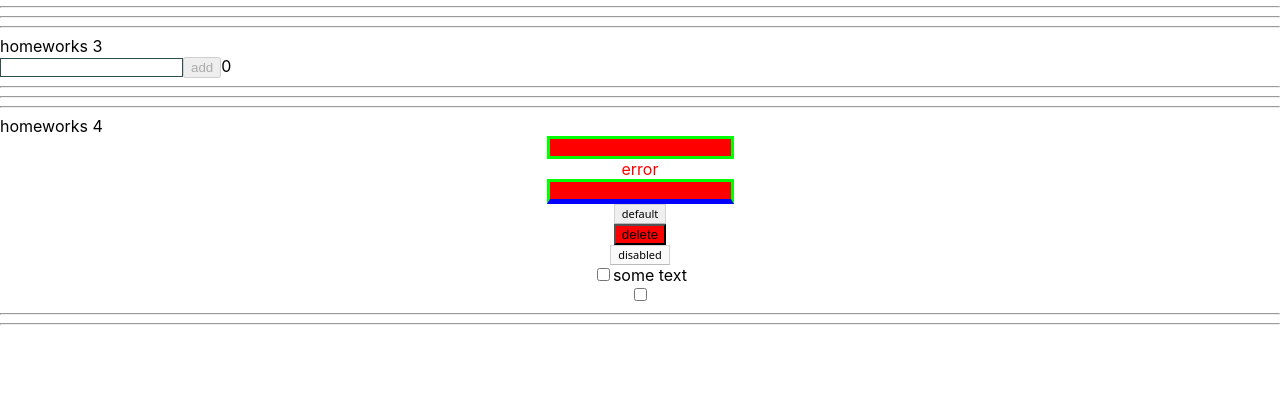
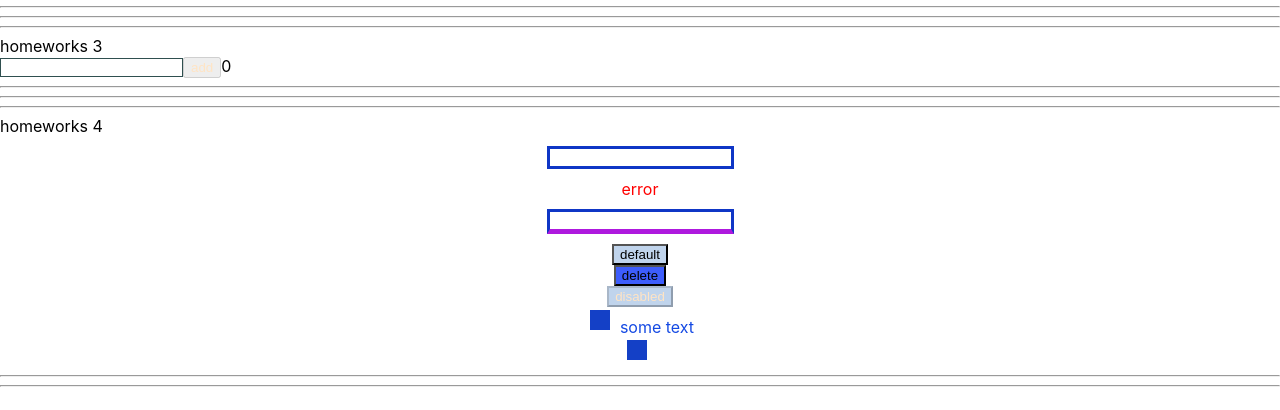
Before and after one commit to e1ing/react-homework, a React (Create React App) app: page / in a window 1280 px wide. Shown: the part 192-602 px from the top of the page. Built offline with nearby package versions, Linux system fonts and the light colour scheme.

Commit message:
homework-4

```diff
--- a/src/p2-homeworks/h4/HW4.module.css
+++ b/src/p2-homeworks/h4/HW4.module.css
@@ -1,5 +1,5 @@
 .blue {
-    border-bottom: 5px solid blue;
+    border-bottom: 5px solid #ae19de;
 }
 
 .column {
--- a/src/p2-homeworks/h4/common/c1-SuperInputText/SuperInputText.module.css
+++ b/src/p2-homeworks/h4/common/c1-SuperInputText/SuperInputText.module.css
@@ -1,11 +1,17 @@
+.input:focus{
+    outline: none;
+    border: coral solid 2px;
+}
+
 .superInput {
-    border: 1px solid #cccccc;
+    border: 1px solid #d027f1;
     border-radius: 3px;
 }
 
 .errorInput {
-    border: 3px solid lime;
-    background: red;
+    margin: 10px;
+    border: 3px solid #0f36c6;
+    background: #ffffff;
 }
 
 .error {
--- a/src/p2-homeworks/h4/common/c2-SuperButton/SuperButton.module.css
+++ b/src/p2-homeworks/h4/common/c2-SuperButton/SuperButton.module.css
@@ -1,18 +1,75 @@
+@keyframes blink{
+    0%{
+        left: -130%;
+    }
+    100% {
+        left: 130%;
+    }
+}
+
 .default {
-    -webkit-writing-mode: horizontal-tb !important;
-    -webkit-appearance: button;
-    border-color: rgb(216, 216, 216) rgb(209, 209, 209) rgb(186, 186, 186);
-    border-style: solid;
-    border-width: 1px;
-    padding: 1px 7px 2px;
-    text-rendering: auto;
-    color: initial;
-    display: inline-block;
-    text-align: start;
-    margin: 0em;
-    font: 400 11px system-ui;
+    background: #c0d4ec;
 }
 
 .red {
-    background: red;
+    background: #3d5dfc;
 }
+
+.button {
+    position: relative;
+    margin: 10px;
+    overflow: hidden;
+    cursor: pointer;
+}
+
+.button::after {
+display: block;
+    content: "";
+    position: absolute;
+    left: -130%;
+    top:0;
+    height: 100%;
+    width: 20%;
+
+    transform: skew(45deg);
+    background-color: #c0d4ec;
+    opacity: 0.7;
+
+    z-index:14;
+}
+
+.button:hover::after{
+    animation: blink 0.35s ease;
+}
+
+.button:hover::before{
+    display:block;
+    content:"";
+    position: absolute;
+
+    left: -100vw;
+    top: 0;
+    height: 100vh;
+width:300vw;
+
+    background-color: lightblue;
+    opacity: 0.2;
+    z-index: 7;
+}
+
+.button:focus{
+    outline: solid 1px;
+}
+
+.button:active{
+    background: #c0d4ec;
+}
+
+button:disabled{
+    color: bisque;
+    cursor:auto;
+}
+
+.button:disabled::after{
+    z-index: -1;
+}
--- a/src/p2-homeworks/h4/common/c3-SuperCheckbox/SuperCheckbox.module.css
+++ b/src/p2-homeworks/h4/common/c3-SuperCheckbox/SuperCheckbox.module.css
@@ -1,7 +1,25 @@
-.checkbox {
-
+.label {
+    display: flex;
+    align-items: center;
+    cursor: pointer;
 }
 
+.checkbox {
+appearance: none; /*вырезает внешний вид*/
+    width: 20px;
+    height: 20px;
+    margin-right: 10px;
+    background: #1440c6;
+}
+
+.checkbox:checked{
+    appearance: none;
+    background-image: url("unnamed.png");
+}
+
+checkbox:focus{
+    outline: #7d8ce5 solid 1px;
+}
 .spanClassName {
-
+    color: #1449e3;
 }
```
Also changed, not shown: src/p2-homeworks/h4/common/c3-SuperCheckbox/unnamed.png (added).
